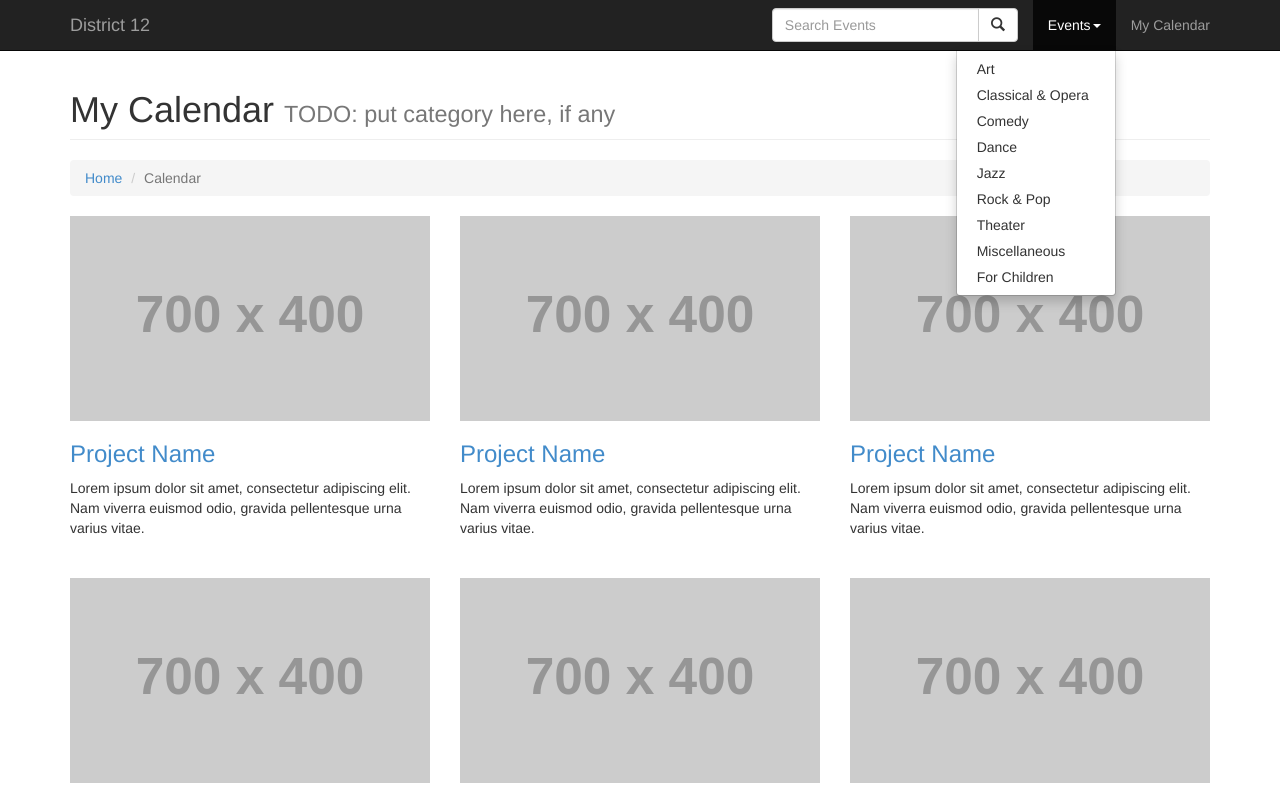
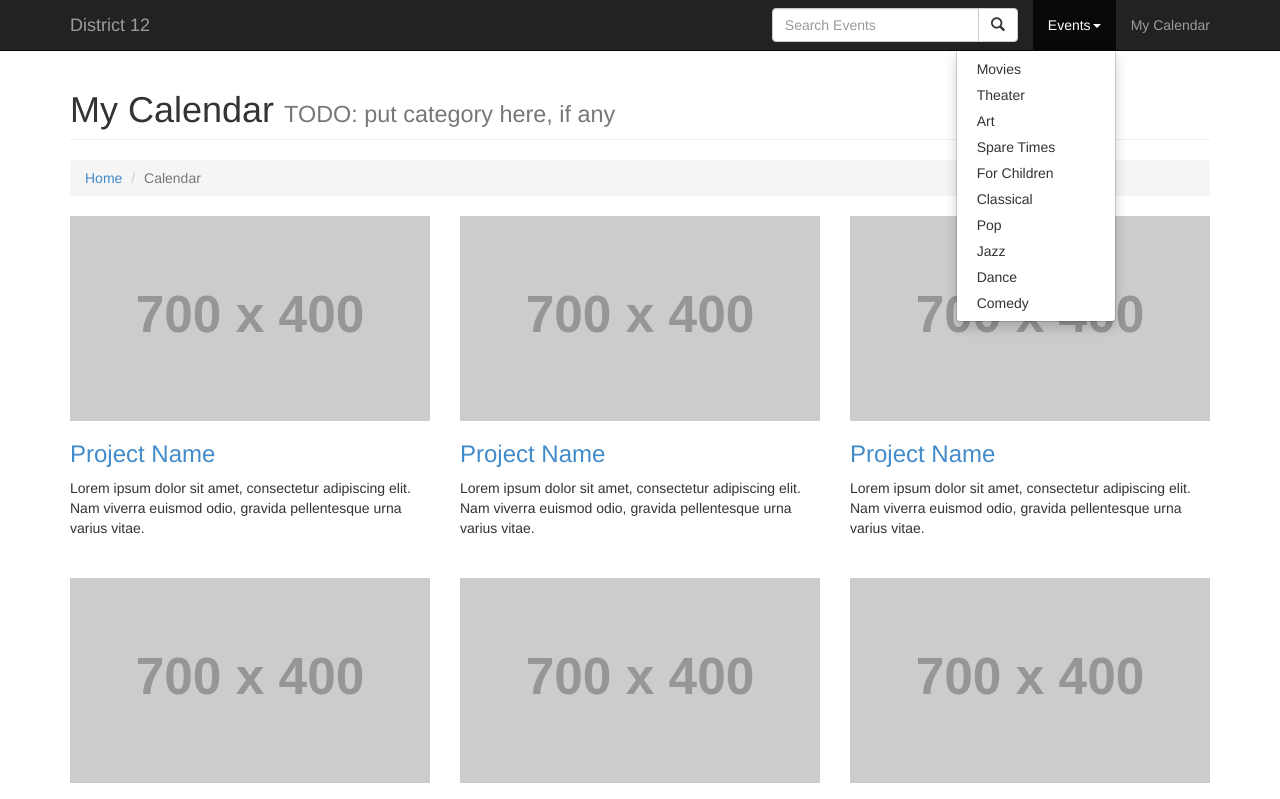
Before and after one commit to jw3046/district12, a plain HTML site: page calendar.html in a window 1280 px wide. Both pictures are taken after a click on the link "Events". Shown: the top 799 px of the page. Drawn offline with nearby package versions, Linux system fonts and the light colour scheme; files that its build step writes are made by us from their sources; placeholder pictures from the web are drawn by us.

Commit message:
Updated dropdown menus

```diff
--- a/calendar.html
+++ b/calendar.html
@@ -64,31 +64,34 @@
                         <a href="#" class="dropdown-toggle" data-toggle="dropdown">Events<b class="caret"></b></a>
                         <ul class="dropdown-menu">
                             <li>
-                                <a href="events.html?category=art">Art</a>
+                                <a href="events.html?category=Movies">Movies</a>
                             </li>
                             <li>
-                                <a href="events.html?category=classicalopera">Classical & Opera</a>
+                                <a href="events.html?category=Theater">Theater</a>
                             </li>
                             <li>
-                                <a href="events.html?category=comedy">Comedy</a>
+                                <a href="events.html?category=Art">Art</a>
                             </li>
                             <li>
-                                <a href="events.html?category=dance">Dance</a>
+                                <a href="events.html?category=spareTimes">Spare Times</a>
                             </li>
                             <li>
-                                <a href="events.html?category=jazz">Jazz</a>
+                                <a href="events.html?category=forChildren">For Children</a>
                             </li>
                             <li>
-                                <a href="events.html?category=rockpop">Rock & Pop</a>
+                                <a href="events.html?category=Classical">Classical</a>
                             </li>
                             <li>
-                                <a href="events.html?category=theater">Theater</a>
+                                <a href="events.html?category=Pop">Pop</a>
                             </li>
                             <li>
-                                <a href="events.html?category=miscellaneous">Miscellaneous</a>
+                                <a href="events.html?category=Jazz">Jazz</a>
                             </li>
                             <li>
-                                <a href="events.html?category=forchildern">For Children</a>
+                                <a href="events.html?category=Dance">Dance</a>
+                            </li>
+                            <li>
+                                <a href="events.html?category=Comedy">Comedy</a>
                             </li>
                         </ul>
                     </li> <!--class "dropdown"-->
```
Also changed, not shown: index.html (+12 -9 lines).
